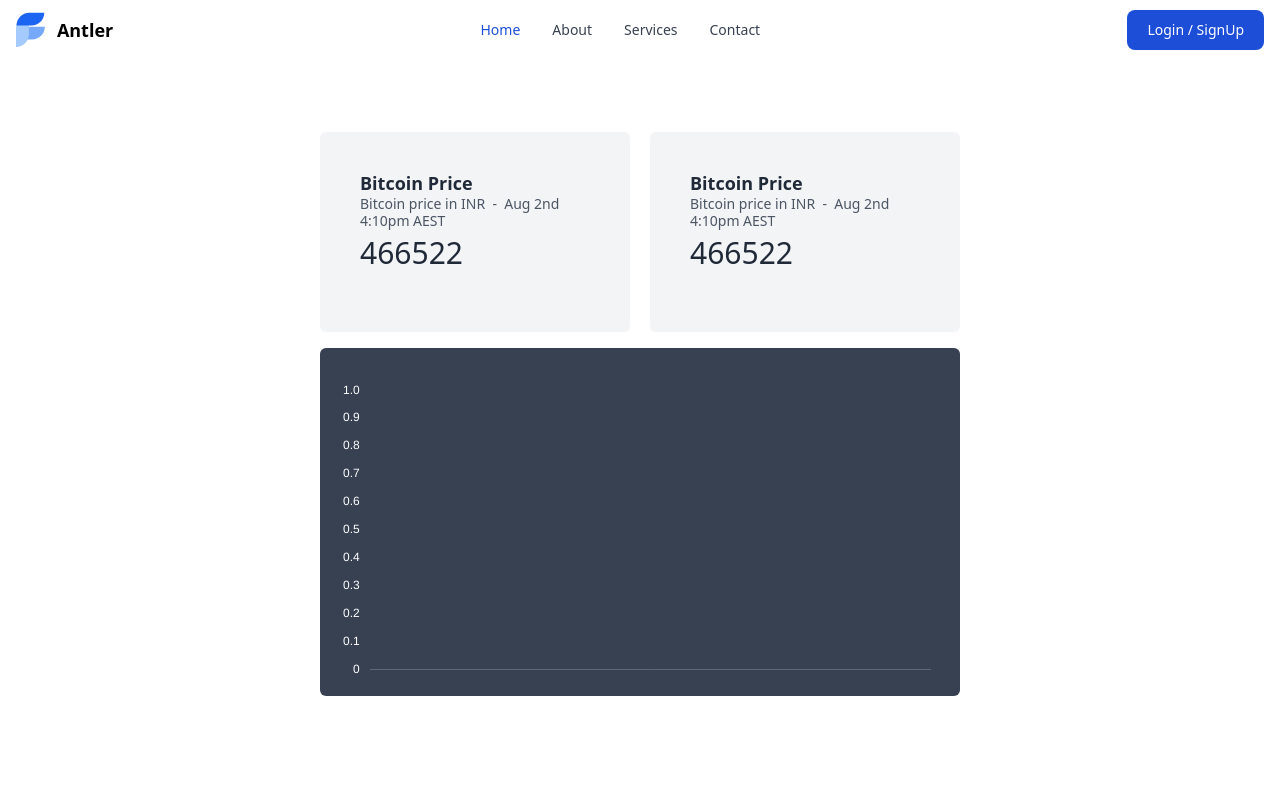
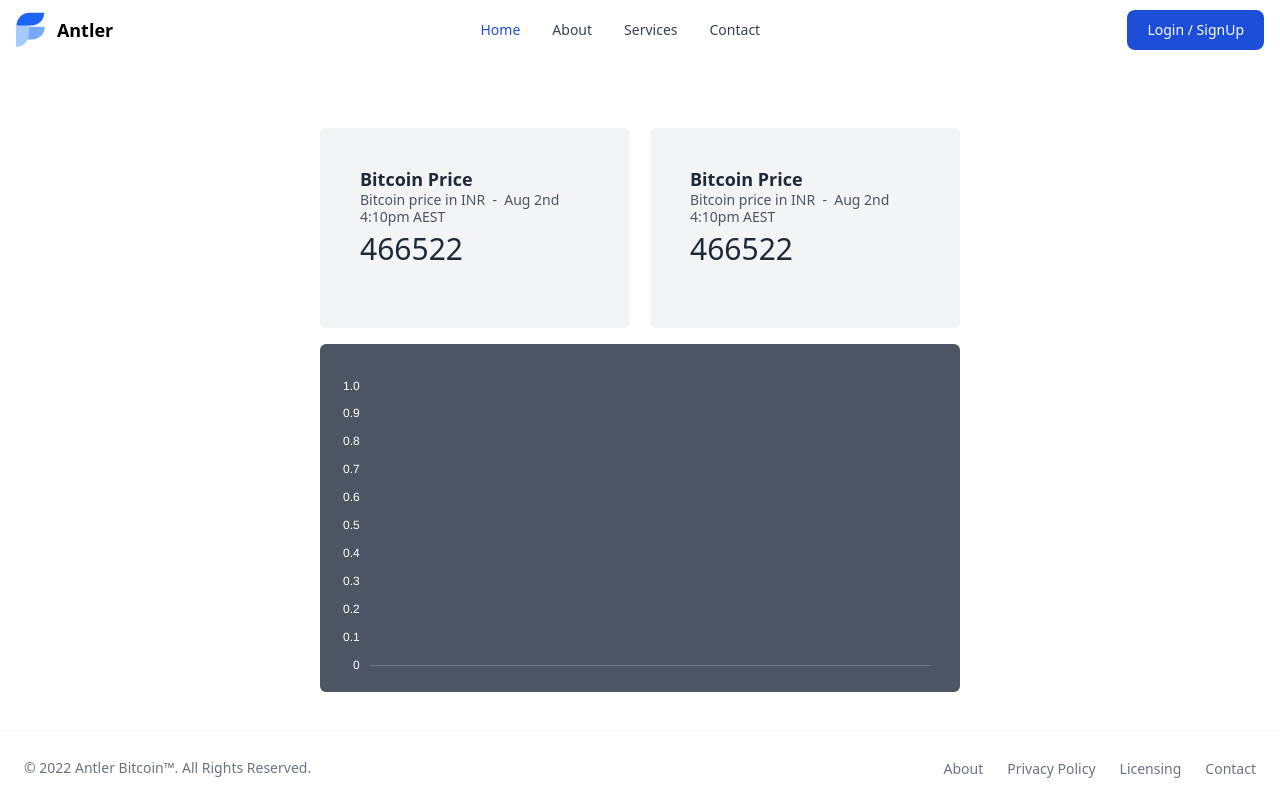
Before and after one commit to ankithans/antler-bitcoin, a React (Create React App) app: page / in a window 1280 px wide. Built offline with nearby package versions, Linux system fonts and the light colour scheme; no server answers.

Commit message:
style: footer

```diff
--- a/src/App.js
+++ b/src/App.js
@@ -1,13 +1,17 @@
 import CustomAlert from "./components/common/CustomAlert";
+import Footer from "./components/common/Footer";
 import Navbar from "./components/common/Navbar";
 import BitcoinChart from "./components/home/BitcoinChart";
 
 export default function App() {
 	return (
-		<div>
-			<Navbar />
-			<BitcoinChart />
-			<CustomAlert />
+		<div className="flex flex-col h-screen justify-between">
+			<div>
+				<Navbar />
+				<BitcoinChart />
+				<CustomAlert />
+			</div>
+			<Footer />
 		</div>
 	);
 }
--- /dev/null
+++ b/src/components/common/Footer.js
@@ -0,0 +1,39 @@
+import React from "react";
+
+export default function Footer() {
+	return (
+		<div>
+			<footer className="p-4 bg-white shadow md:flex md:items-center md:justify-between md:p-6 dark:bg-gray-800">
+				<span className="text-sm text-gray-500 sm:text-center dark:text-gray-400">
+					© 2022{" "}
+					<button className="hover:underline" target="_blank">
+						Antler Bitcoin™
+					</button>
+					. All Rights Reserved.
+				</span>
+				<ul className="flex flex-wrap items-center mt-3 sm:mt-0">
+					<li>
+						<button className="mr-4 text-sm text-gray-500 hover:underline md:mr-6 dark:text-gray-400">
+							About
+						</button>
+					</li>
+					<li>
+						<button className="mr-4 text-sm text-gray-500 hover:underline md:mr-6 dark:text-gray-400">
+							Privacy Policy
+						</button>
+					</li>
+					<li>
+						<button className="mr-4 text-sm text-gray-500 hover:underline md:mr-6 dark:text-gray-400">
+							Licensing
+						</button>
+					</li>
+					<li>
+						<button className="text-sm text-gray-500 hover:underline dark:text-gray-400">
+							Contact
+						</button>
+					</li>
+				</ul>
+			</footer>
+		</div>
+	);
+}
--- a/src/components/home/BitcoinChart.js
+++ b/src/components/home/BitcoinChart.js
@@ -46,7 +46,7 @@ export default function BitcoinChart() {
 	return (
 		<div>
 			{!loading && (
-				<div className="flex flex-col mt-10 items-center">
+				<div className="flex flex-col mt-0 sm:mt-9 items-center">
 					<div className="flex flex-col sm:flex-row  w-full md:px-0 md:w-2/3 xl:w-1/2 pb-4 pt-8 items-center bg-white sm:space-x-5">
 						<div className="flex w-full m-3 sm:m-0 md:w-1/2 p-10 bg-gray-100 text-gray-600 rounded-md items-center">
 							<div className="w-full">
--- a/src/components/home/CustomLineChart.js
+++ b/src/components/home/CustomLineChart.js
@@ -40,7 +40,7 @@ const options = {
 
 export default function CustomLineChart({ datasets, labels, title }) {
 	return (
-		<div className="md:w-2/3 xl:w-1/2 px-5 pb-4 pt-8 bg-gray-700 text-white items-center rounded-md">
+		<div className="md:w-2/3 xl:w-1/2 mb-10 px-5 pb-4 pt-8 bg-gray-600 hover:bg-gray-700 text-white items-center rounded-md">
 			<Line
 				data={{
 					labels: labels,
```
